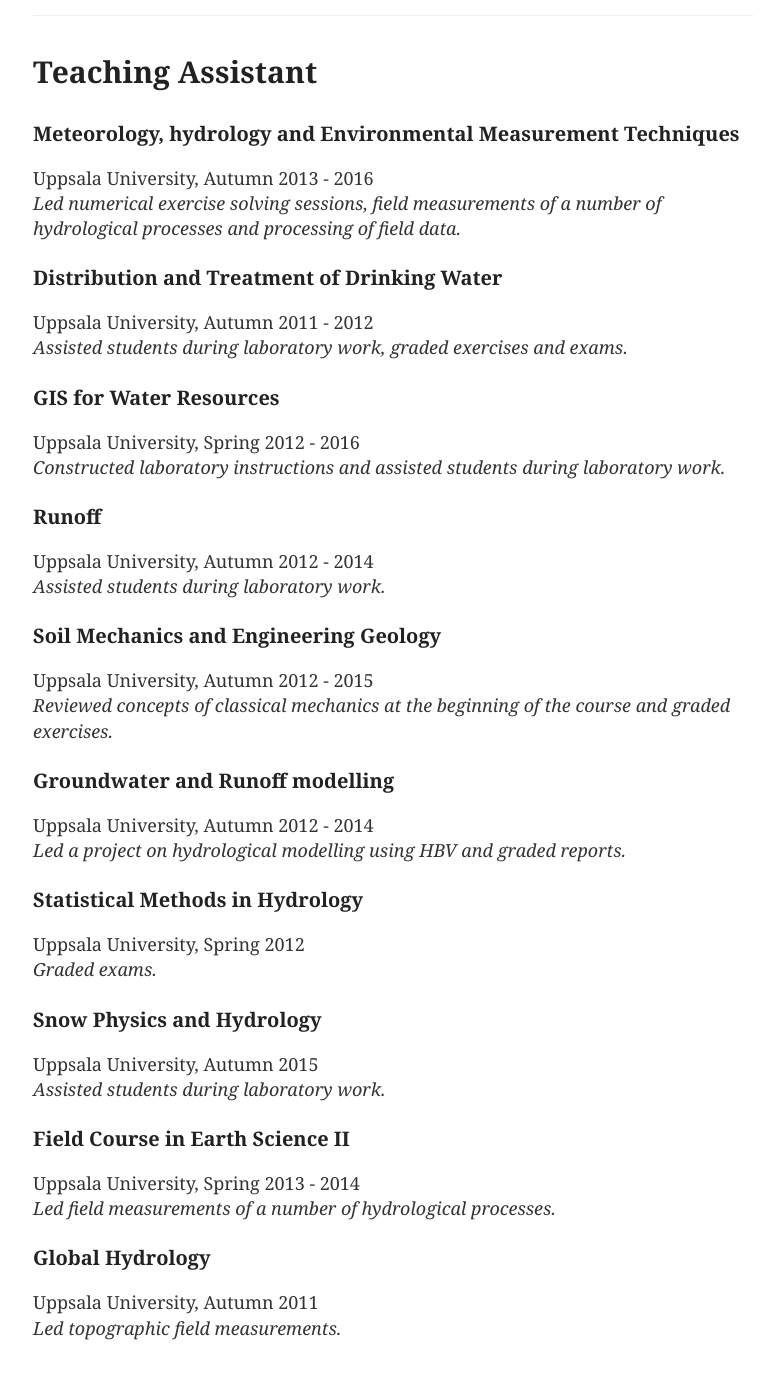
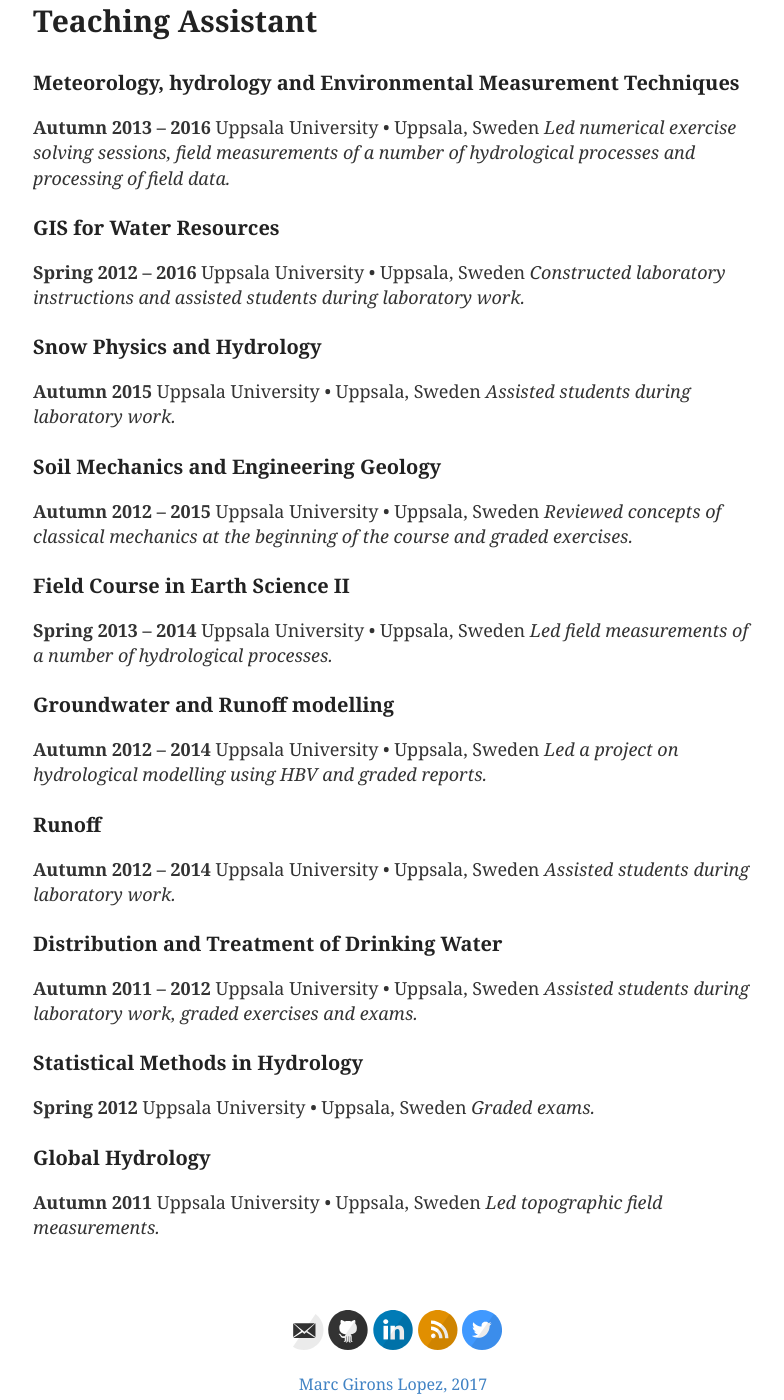
Before and after one commit to GironsLopez/GironsLopez.github.io, a Jekyll site: the page built from teaching/index.md, in a window 1280 px wide and 1400 px high, scrolled down 1194 px. Shown: the whole window, without its empty margins (247-1031 px from the left). Built offline with Jekyll 4.4.1, drawn with Linux system fonts in a browser that asks for light colours; some of the changed text lies outside the part shown.

Commit message:
Change time and place format and re-structure according to date

```diff
--- a/teaching/index.md
+++ b/teaching/index.md
@@ -7,68 +7,68 @@
 # Training
 
 ### Academic Teacher Training Course II
-**2015** Uppsala University, Uppsala, Sweden
+**2015** Uppsala University • Uppsala, Sweden
 
 <div class="line-separator"></div>
 
 # Instructor
 
-### Climate and Landscape
-Uppsala University, Spring 2013
-*Taught the part of the course related with water in the landscape.*
-
 ### Hydrology and Water Resource Management
-Uppsala University, Autumn 2012 - 2016
+**Autumn 2012 -- 2016** Uppsala University • Uppsala, Sweden
 *Taught the part of the course related with atmospheric water, led field runoff measurements and a water balance estimation project, constructed and graded exams.*
 
 ### Field Methods in Earth Science
-Uppsala University, Spring 2015 - 2016
+**Spring 2015 -- 2016** Uppsala University • Uppsala, Sweden
 *Taught how to use data loggers for environmental modelling and led a project on evapotranspiration estimation based on field measurements.*
 
 ### Groundwater and Surface Water Modelling
-Uppsala University, Spring 2015 - 2016
+**Spring 2015 -- 2016** Uppsala University • Uppsala, Sweden
 *Taught the fundaments of hydrological with HBV, led a project on hydrological modelling and held a seminar.*
+
+### Climate and Landscape
+**Spring 2013** Uppsala University • Uppsala, Sweden
+*Taught the part of the course related with water in the landscape.*
 
 <div class="line-separator"></div>
 
 # Teaching Assistant
 
 ### Meteorology, hydrology and Environmental Measurement Techniques
-Uppsala University, Autumn 2013 - 2016
+**Autumn 2013 -- 2016** Uppsala University • Uppsala, Sweden
 *Led numerical exercise solving sessions, field measurements of a number of hydrological processes and processing of field data.*
 
-### Distribution and Treatment of Drinking Water
-Uppsala University, Autumn 2011 - 2012
-*Assisted students during laboratory work, graded exercises and exams.*
-
 ### GIS for Water Resources
-Uppsala University, Spring 2012 - 2016
+**Spring 2012 -- 2016** Uppsala University • Uppsala, Sweden
 *Constructed laboratory instructions and assisted students during laboratory work.*
 
-### Runoff
-Uppsala University, Autumn 2012 - 2014
+### Snow Physics and Hydrology
+**Autumn 2015** Uppsala University • Uppsala, Sweden
 *Assisted students during laboratory work.*
 
 ### Soil Mechanics and Engineering Geology
-Uppsala University, Autumn 2012 - 2015
+**Autumn 2012 -- 2015** Uppsala University • Uppsala, Sweden
 *Reviewed concepts of classical mechanics at the beginning of the course and graded exercises.*
 
+### Field Course in Earth Science II
+**Spring 2013 -- 2014** Uppsala University • Uppsala, Sweden
+*Led field measurements of a number of hydrological processes.*
+
 ### Groundwater and Runoff modelling
-Uppsala University, Autumn 2012 - 2014
+**Autumn 2012 -- 2014** Uppsala University • Uppsala, Sweden
 *Led a project on hydrological modelling using HBV and graded reports.*
 
+### Runoff
+**Autumn 2012 -- 2014** Uppsala University • Uppsala, Sweden
+*Assisted students during laboratory work.*
+
+### Distribution and Treatment of Drinking Water
+**Autumn 2011 -- 2012** Uppsala University • Uppsala, Sweden
+*Assisted students during laboratory work, graded exercises and exams.*
+
 ### Statistical Methods in Hydrology
-Uppsala University, Spring 2012
+**Spring 2012** Uppsala University • Uppsala, Sweden
 *Graded exams.*
 
-### Snow Physics and Hydrology
-Uppsala University, Autumn 2015
-*Assisted students during laboratory work.*
-
-### Field Course in Earth Science II
-Uppsala University, Spring 2013 - 2014
-*Led field measurements of a number of hydrological processes.*
-
 ### Global Hydrology
-Uppsala University, Autumn 2011
+**Autumn 2011** Uppsala University • Uppsala, Sweden
 *Led topographic field measurements.*
```
